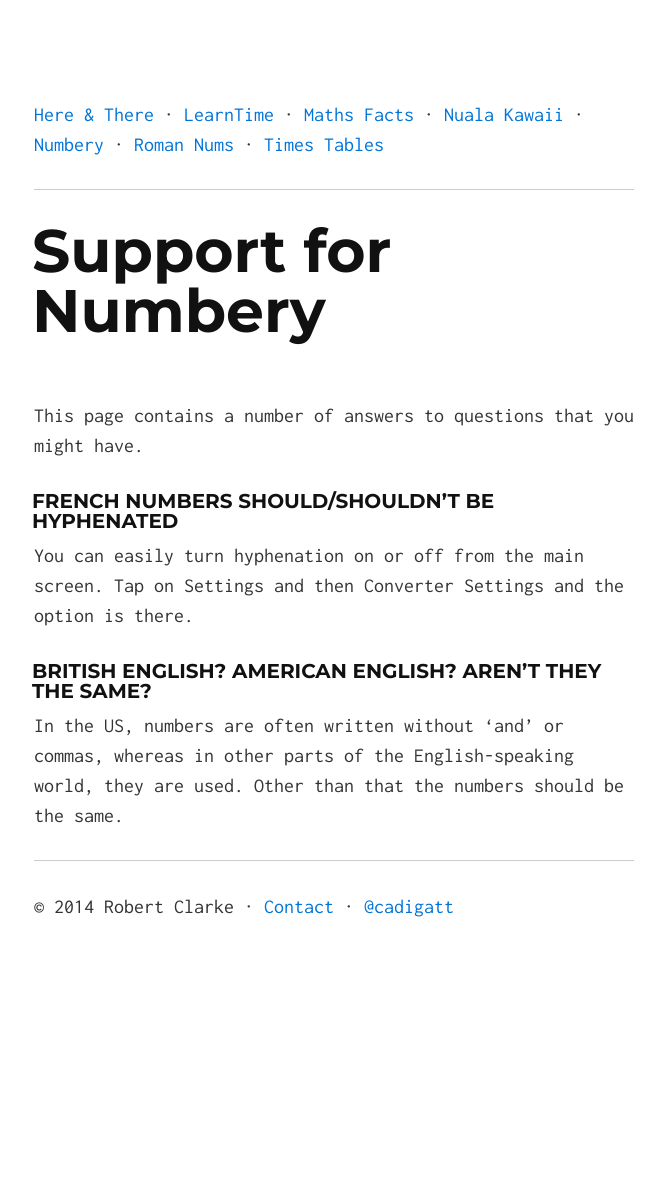
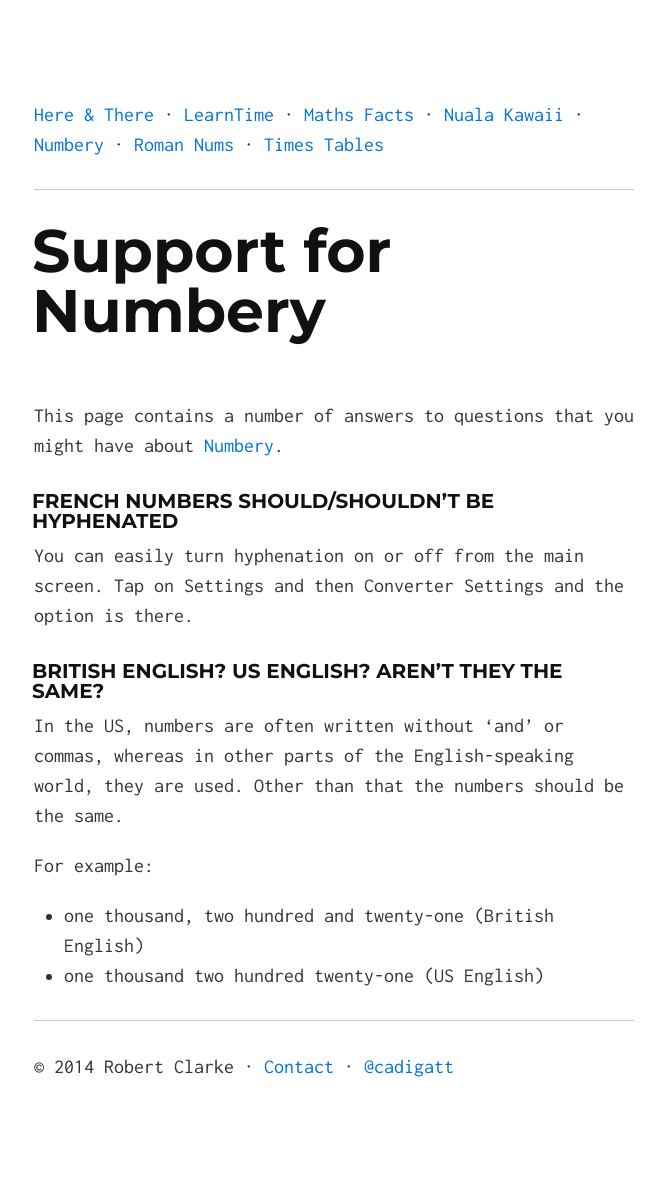
Before and after one commit to cadigatt/cadigatt.github.io, a Jekyll site: the page built from support/numbery.md, in a window 1280 px wide. Shown: the whole page, without its empty margins (306-971 px from the left). Built offline with Jekyll 4.4.1, drawn with Linux system fonts in a browser that asks for light colours; Markdown is read by kramdown in place of the engine named in the settings; comment, search, counter and statistics services are not loaded; before the commit the page ends 1022 px from its top, so only the background shows below that.

Commit message:
numbery examples

```diff
--- a/support/numbery.md
+++ b/support/numbery.md
@@ -4,7 +4,7 @@
 permalink: /numbery/support/
 ---
 
-This page contains a number of answers to questions that you might have.
+This page contains a number of answers to questions that you might have about [Numbery](/numbery/).
 
 
 ### French numbers should/shouldn't be hyphenated
@@ -12,6 +12,11 @@
 You can easily turn hyphenation on or off from the main screen. Tap on Settings and then Converter Settings and the option is there.
 
 
-### British English? American English? Aren't they the same?
+### British English? US English? Aren't they the same?
 
 In the US, numbers are often written without 'and' or commas, whereas in other parts of the English-speaking world, they are used. Other than that the numbers should be the same.
+
+For example:
+
+- one thousand, two hundred and twenty-one (British English)
+- one thousand two hundred twenty-one (US English)
```
